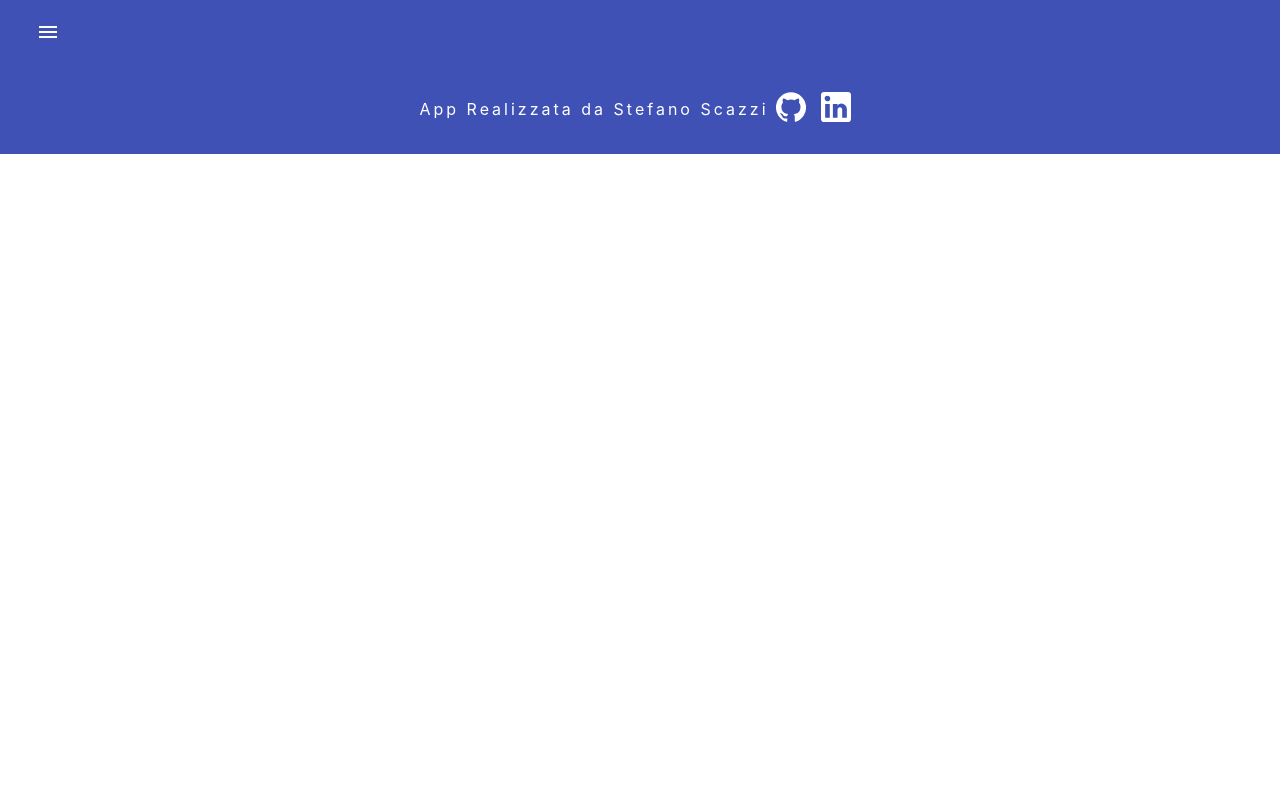
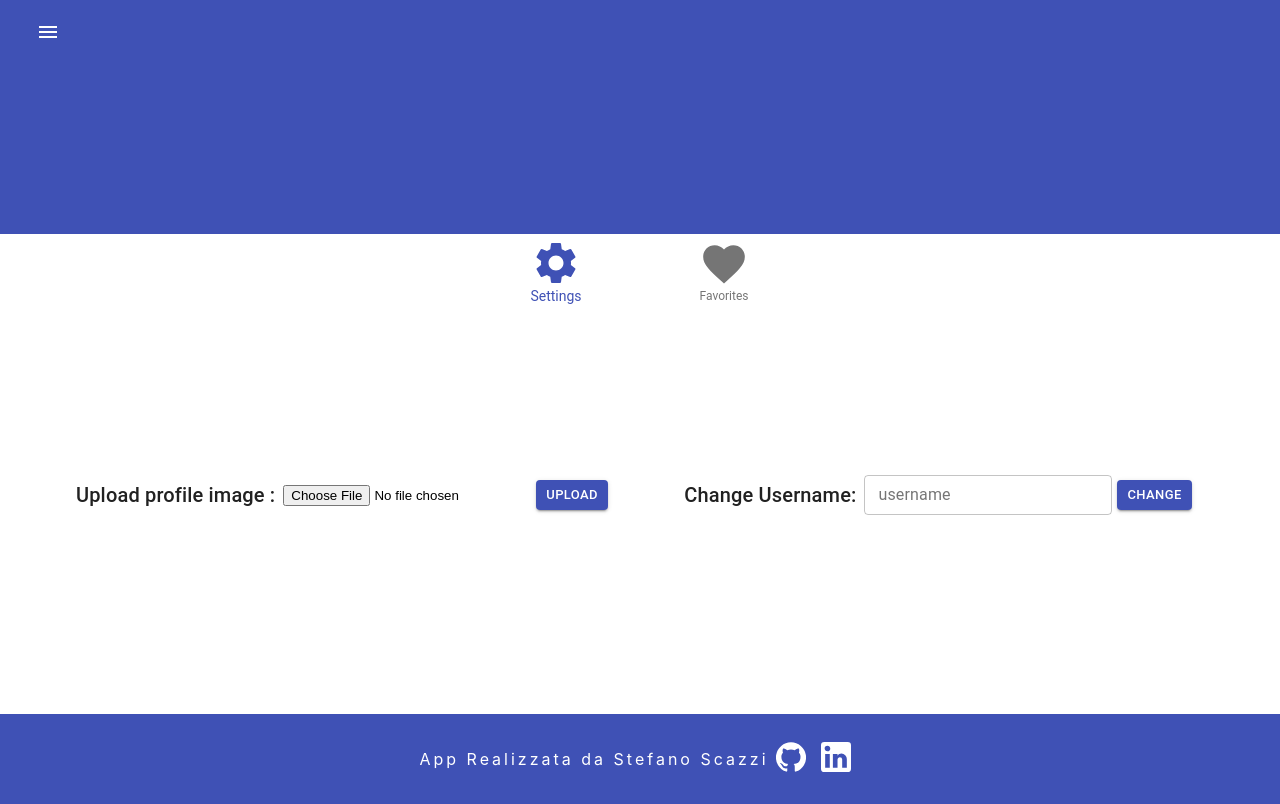
Before and after one commit to stefanoscazz/Anime, a React (Create React App) app: page /profile in a window 1280 px wide. Built offline with nearby package versions, Linux system fonts and the light colour scheme; no server answers; the database is empty.

Commit message:
add profile page

```diff
--- a/src/App.js
+++ b/src/App.js
@@ -12,6 +12,7 @@ import { addFavoritesAction } from "./slice/favoritesSlice";
 import { createTheme, ThemeProvider } from "@material-ui/core";
 import { useEffect } from "react";
 import { topAnimeAction } from "./slice/topAnimeSlice";
+import { ProfilePage } from "./pages/ProfilePage";
 
 
 
@@ -45,6 +46,7 @@ function App() {
             <Route exact path="/register" component={RegisterPage} />
             <Route exact path="/description/:id" component={DescriptionPage} />
             <Route exact path="/favorites" component={FavoritesPage} />
+            <Route exact path="/profile" component={ProfilePage} />
           </Switch>
         </div>
         <Footer />
--- a/src/components/TopAnime.jsx
+++ b/src/components/TopAnime.jsx
@@ -35,7 +35,11 @@ const TopAnime = () => {
         )
     }
     if (top.status === "failed") {
-        return <h1> No connection, please connect and try again</h1>;
+        return (
+
+            <h1> No connection, please connect and try again</h1>
+
+        )
     }
     if (top.status === "success") {
         return <CardAnime data={top.list} />;
--- a/src/firebase.js
+++ b/src/firebase.js
@@ -21,6 +21,5 @@ const provider = new firebase.auth.GoogleAuthProvider();
 const storage = firebase.storage();
 
 
-
 export { auth, provider, storage };
 export default db;
--- a/src/pages/HomePage.jsx
+++ b/src/pages/HomePage.jsx
@@ -17,6 +17,7 @@ const useStyles = makeStyles((theme) => ({
   heroContent: {
     backgroundColor: theme.palette.background.paper,
     padding: theme.spacing(8, 0, 6),
+
   },
   heroButtons: {
     marginTop: theme.spacing(4),
@@ -40,6 +41,13 @@ const useStyles = makeStyles((theme) => ({
     backgroundColor: theme.palette.background.paper,
     padding: theme.spacing(6),
   },
+  content: {
+    minHeight: "calc(100vh - 150px)",
+    display: "flex",
+    alignItems: "center",
+    flexDirection: "column"
+
+  }
 }));
 export const HomePage = () => {
   const classes = useStyles();
@@ -48,7 +56,7 @@ export const HomePage = () => {
 
   return (
     <div>
-      <div>
+      <div className={classes.content} >
         <div className={classes.heroContent}>
           <Container maxWidth="sm">
             <Typography
--- /dev/null
+++ b/src/pages/ProfilePage.jsx
@@ -0,0 +1,177 @@
+import { Button, Grid, Typography, TextField, Container } from '@material-ui/core'
+import React from 'react'
+import { useState } from 'react'
+import { useDispatch, useSelector } from 'react-redux'
+import { auth, storage } from '../firebase'
+import { changeUsername, imgUrl } from '../slice/userSlice'
+import { makeStyles } from '@material-ui/core/styles';
+import BottomNavigation from '@material-ui/core/BottomNavigation';
+import BottomNavigationAction from '@material-ui/core/BottomNavigationAction';
+import FavoriteIcon from '@material-ui/icons/Favorite';
+import SettingsIcon from '@material-ui/icons/Settings';
+
+
+const useStyles = makeStyles((theme) => ({
+    headProfile: {
+        background: "#3f51b5",
+        color: "white",
+        minHeight: "170px",
+        alignItems: "center",
+        justifyContent: "center",
+    },
+    root: {
+        width: 500,
+    },
+    gridContainer: {
+        alignItems: "center",
+        marginTop: theme.spacing(5),
+        justifyContent: "center",
+    },
+    uploadContainer: {
+        marginLeft: theme.spacing(1),
+        display: "flex",
+        alignItems: "center",
+        flexWrap: "wrap",
+        justifyContent: "center"
+    },
+    containerSetting: {
+        display: "flex",
+        marginTop: "50px",
+        minHeight: "250px",
+        padding: "20px",
+
+        [theme.breakpoints.down('sm')]: {
+            flexWrap: "wrap"
+        }
+    },
+    profilePage: {
+        minHeight: "calc(100vh - 150px)",
+        display: "flex",
+        flexDirection: "column",
+
+    },
+    gridNavigation: {
+        alignItems: "center",
+        justifyContent: "center",
+        marginTop: "10px",
+    }
+
+
+}));
+export const ProfilePage = () => {
+    const [value, setValue] = React.useState("settings");
+    const classes = useStyles();
+    const [image, setimage] = useState(null)
+    const [url, setUrl] = useState(null)
+    const [userName, setuserName] = useState("")
+    const favorites = useSelector((state) => state.favorites);
+    const dispatch = useDispatch()
+    const user = useSelector(state => state.user)
+    const handleChange = (e) => {
+        if (e.target.files[0]) {
+            setimage(e.target.files[0])
+        }
+    }
+    const handleChangeNavigation = (event, newValue) => {
+        setValue(newValue);
+    };
+    console.log(url)
+    const handleUpload = () => {
+        if (image) {
+            const uploadTask = storage.ref(`images/${user.id}/${image.name}`).put(image);
+            uploadTask.on(
+                "state_changed",
+                snapshot => { },
+                error => {
+                    console.log(error)
+                },
+                () => {
+                    storage.ref(`images/${user.id}`)
+                        .child(image.name)
+                        .getDownloadURL()
+                        .then(url => {
+                            setUrl(url)
+                            dispatch(imgUrl(url))
+                            auth.currentUser.updateProfile({
+                                photoURL: url,
+                            })
+                        })
+                }
+            )
+        }
+    }
+    const handleClickSetting = () => {
+        setValue("settings")
+    }
+    const handleClickFavorites = () => {
+        setValue("favorites")
+    }
+    const hadleChangeName = (e) => {
+        setuserName(e.target.value)
+    }
+    const handleClickName = () => {
+        if (userName.length < 15) {
+            dispatch(changeUsername(userName))
+            auth.currentUser.updateProfile({
+                displayName: userName,
+            })
+
+        }
+    }
+
+    return (
+        <div className={classes.profilePage} >
+            <Grid container className={classes.headProfile}>
+                {user.photoURL && <img style={{ height: "60px", width: "60px", borderRadius: "60px", margin: "10px" }} src={user.photoURL} alt="" />}
+                {user.userName && <h2>{user.userName.toUpperCase()}</h2>}
+            </Grid>
+            <Grid className={classes.gridNavigation} container style={{}} >
+                <BottomNavigation value={value} onChange={handleChangeNavigation} className={classes.root}>
+                    <BottomNavigationAction onClick={handleClickSetting} showLabel={true}
+                        label="Settings" value="settings" icon={<SettingsIcon style={{ fontSize: "50px" }} />} />
+                    <BottomNavigationAction onClick={handleClickFavorites} showLabel={true}
+                        label="Favorites" value="favorites" icon={<FavoriteIcon style={{ fontSize: "50px" }} />} />
+                </BottomNavigation>
+
+            </Grid>
+            <Container>
+                {
+                    value === "settings" ?
+
+                        <div className={classes.containerSetting}>
+                            <Grid container className={classes.gridContainer}>
+                                <div>
+                                    <Typography variant="h6" color="textPrimary">
+                                        Upload profile image :
+                                    </Typography>
+
+                                </div>
+                                <div className={classes.uploadContainer}>
+                                    <input className={classes.inputUpload} lang="en" type="file" onChange={handleChange} />
+                                    <Button color="primary" size="small" variant="contained" onClick={handleUpload}>upload</Button>
+                                </div>
+                            </Grid>
+                            <Grid container className={classes.gridContainer}>
+
+                                <Typography variant="h6" color="textPrimary">
+                                    Change Username:
+                                </Typography>
+
+                                <div className={classes.uploadContainer}>
+
+                                    <TextField onChange={hadleChangeName} id="outlined-basic" label="username" variant="outlined" size="small" />
+                                    <Button onClick={handleClickName} style={{ marginLeft: "5px" }} color="primary" size="small" variant="contained">change</Button>
+
+                                </div>
+                            </Grid>
+                        </div>
+                        :
+                        <div className={classes.containerFavorites}>
+
+                        </div>
+                }
+            </Container>
+
+        </div>
+    )
+}
--- a/src/slice/userSlice.js
+++ b/src/slice/userSlice.js
@@ -78,6 +78,12 @@ const userSlice = createSlice({
         errorMessageRefresh: state => {
             state.errorMessage = null;
             state.status = null;
+        },
+        imgUrl: (state, action) => {
+            state.photoURL = action.payload
+        },
+        changeUsername: (state, action) => {
+            state.userName = action.payload
         }
     },
     extraReducers: {
@@ -115,5 +121,6 @@ const userSlice = createSlice({
     }
 })
 
-export const { setActiveUser, setUserLogOutState, setFavoritesList, errorMessageRefresh } = userSlice.actions;
+
+export const { setActiveUser, setUserLogOutState, setFavoritesList, errorMessageRefresh, imgUrl, changeUsername } = userSlice.actions;
 export default userSlice.reducer;
```
